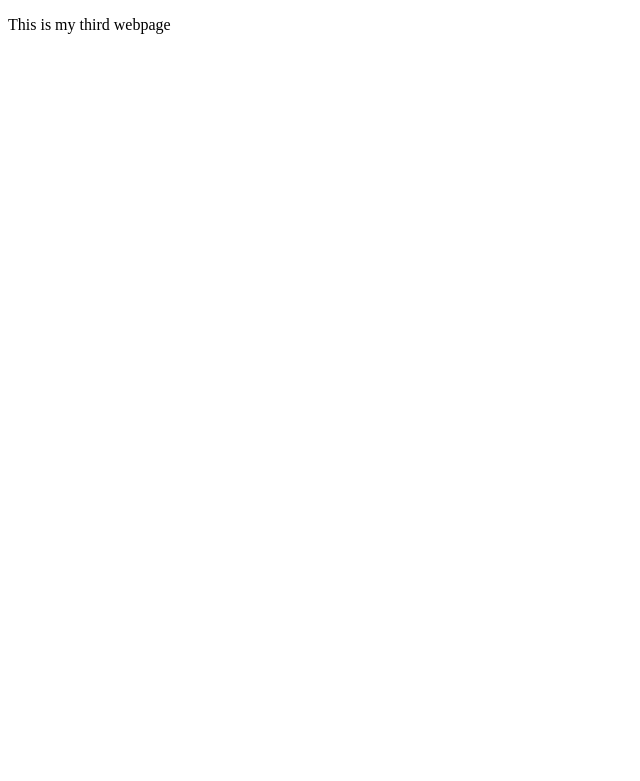
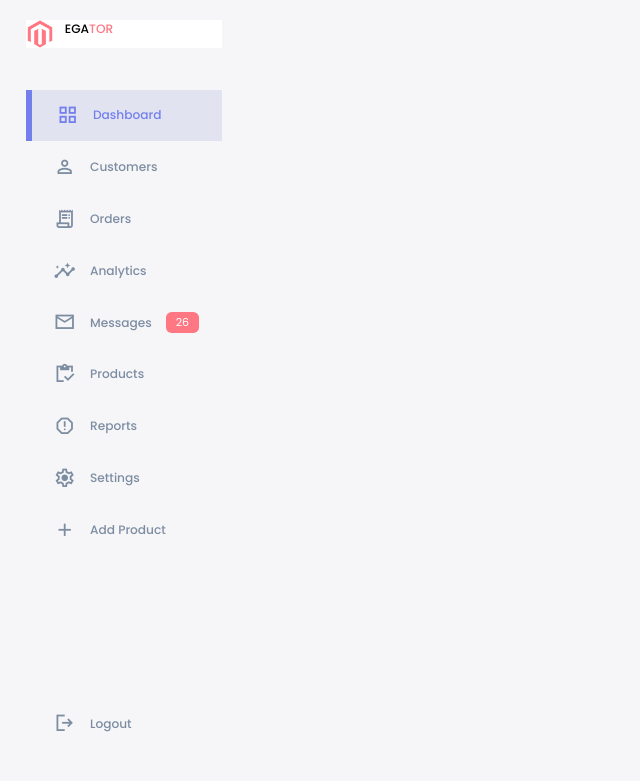
Before and after one commit to Jedidah-N001/Admin-DashBoard, a plain HTML site: page index.html in a window 1280 px wide. Shown: the whole page, without its empty margins (0-640 px from the left). Drawn offline with nearby package versions, Linux system fonts and the light colour scheme.

Commit message:
created the side bar

```diff
--- a/index.html
+++ b/index.html
@@ -1,11 +1,71 @@
 <!DOCTYPE html>
-<html>
-    <head>
-        <title>
-            My webpage
-        </title>
-    </head>
-    <body>
-        <P>This is my third webpage</P>
-    </body>
+<html lang="en">
+<head>
+    <meta charset="UTF-8">
+    <meta name="viewport" content="width=device-width, initial-scale=1.0">
+    <title>Responsive admin-dashboard</title>
+    <!-- naterial icon -->
+    <link rel="stylesheet" href="https://fonts.googleapis.com/css2?family=Material+Symbols+Sharp:opsz,wght,FILL,GRAD@24,400,0,0" />
+    <!-- stylesheet -->
+     <link rel="stylesheet" href="style.css">
+</head>
+<body>
+    <div class="container">
+        <aside>
+            <div class="top">
+                <div class="logo">
+                    <img src="assets/logo.png" alt="">
+                    <h3>EGA<span class="danger">TOR</span></h3>
+                </div>
+                <div class="close" id="close-btn">
+                    <span class="material-symbols-sharp">close</span>
+                </div>
+            </div>
+            <div class="sidebar">
+                <a href="" class="active">
+                    <span class="material-symbols-sharp">grid_view </span>
+                    <h3>Dashboard</h3>
+                </a>
+                <a href="">
+                    <span class="material-symbols-sharp">person</span>
+                    <h3>Customers</h3>
+                </a>
+                <a href="">
+                    <span class="material-symbols-sharp"> receipt_long</span>
+                    <h3>Orders</h3>
+                </a>
+                <a href="">
+                    <span class="material-symbols-sharp">insights</span>
+                    <h3>Analytics</h3>
+                </a>
+                <a href="">
+                    <span class="material-symbols-sharp">mail</span>
+                    <h3>Messages</h3>
+                    <span class="message-count">26</span>
+                </a>
+                <a href="">
+                    <span class="material-symbols-sharp">inventory</span>
+                    <h3>Products</h3>
+                </a>
+                <a href="">
+                    <span class="material-symbols-sharp">report </span>
+                    <h3>Reports</h3>
+                </a>
+                <a href="">
+                    <span class="material-symbols-sharp">settings </span>
+                    <h3>Settings</h3>
+                </a>
+                <a href="">
+                    <span class="material-symbols-sharp">add </span>
+                    <h3>Add Product</h3>
+                </a>
+                <a href="">
+                    <span class="material-symbols-sharp">Logout </span>
+                    <h3>Logout</h3>
+                </a>
+            </div>
+        </aside>
+    </div>
+
+</body>
 </html>
--- a/style.css
+++ b/style.css
@@ -0,0 +1,190 @@
+
+@import url('https://fonts.googleapis.com/css2?family=Poppins:wght@300;400;500;600;800&display=swap');
+
+/* root variables */
+:root{
+    --color-primary: #7380ec;
+    --color-danger: #ff7782;
+    --color-success: #41f1bc;
+    --color-warning: #41f1bc;
+    --color-white: #fff;
+    --color-info-dark: #7d8da1;
+    --color-info-light: #dce1eb;
+    --color-dark: #363949;
+    --color-light: rgba(132,139,200,0.18);
+    --color-primary-variant: #111e88;
+    --color-dark-variant: #677483;
+    --color-background: #f6f6f9;
+
+    --card-border-radius: 2rem;
+        --border-radius-1: 0.4rem;
+         --border-radius-2: 0.8rem;
+        --border-radius-3: 1.2rem;
+
+    --card-padding: 1.8rem;
+    --padding: 1.2rem;
+    --box-shadow: 0 2rem 3rem var(--color-light);
+
+}
+
+*{
+    margin: 0;
+    padding: 0;
+    outline: none;
+    text-decoration: none;
+    list-style-type: none;
+    border: 0;
+    appearance: none;
+    box-sizing: border-box;
+}
+html{
+    font-size: 14px;
+}
+body{
+    width: 100vw;
+    height: 100vh;
+    font-family: "Poppins", sans-serif;
+    font-size: 0.88rem;
+    background: var(--color-background);
+    user-select: none;
+    overflow-x: hidden;
+}
+.container{
+    display: grid;
+    width: 96%;
+    margin: 0 auto;
+    gap: 1.8rem;
+    grid-template-columns: 14rem auto 23rem;
+
+}
+a{
+    color: var(--color-dark);
+}
+img{
+    display: block;
+    width: 100%;
+}
+h1{
+    font-weight: 800;
+    font-size: 1.8rem;
+}
+h2{
+    font-size: 1.4rem;
+}
+h3{
+    font-size: 0.87rem;
+}
+h4{
+    font-size: 0.8rem;
+}
+h5{
+    font-size: 0.77rem;
+}
+small{
+    font-size: 0.75rem;
+}
+.profile-photo{
+    width: 2.8rem;
+    height: 2.8rem;
+    border-radius: 50%;
+    overflow: hidden;
+}
+.text-muted{
+    color: var(--color-info-dark)
+}
+p{
+    color: var(--color-dark-variant);
+}
+b{
+    color: var(--color-dark);
+}
+.primary{
+    color: var(--color-primary);
+}
+.danger{
+    color: var(--color-danger);
+}
+.success{
+    color: var(--color-success);
+}
+.warning{text-align: center;
+    color: var(--color-warning);
+}
+aside {
+    height: 100vh;
+}
+aside .top{
+    background: white;
+    display: flex;
+    justify-content: space-between;
+    align-items: center;
+    margin-top: 1.4rem;
+}
+aside .logo{
+    display: flex;
+    gap: 0.8rem;
+}
+aside .top img{
+    width: 2rem;
+    height: 2rem;
+}
+aside .close{
+    display: none;
+}
+aside .sidebar{
+    display: flex;
+    flex-direction: column;
+    height: 86vh;
+    position: relative;
+    top: 3rem;
+}
+aside h3{
+    font-weight: 500;
+}
+aside .sidebar a{
+    display: flex;
+    color: var(--color-info-dark);
+    margin-left: 2rem;
+    gap: 1rem;
+    align-items: center;
+    position: relative;
+    height: 3.7rem;
+    transition: all 300ms ease;
+}
+aside .sidebar a span{
+    font-size: 1.6rem;
+    transition: all 300ms ease;
+}
+aside .sidebar a:last-child{
+    position: absolute;
+    bottom: 2rem;
+    width: 100%;
+}
+aside .sidebar a.active{
+    background: var(--color-light);
+    color: var(--color-primary);
+    margin-left: 0;
+}
+aside .sidebar a.active::before{
+    content: '';
+    width: 6px;
+    height: 100%;
+    background: var(--color-primary);
+}
+aside .sidebar a.active span{
+    color: var(--color-primary);
+    margin-left: calc(1rem - 3px);
+}
+aside .sidebar a:hover{
+    color: var(--color-primary);
+}
+aside .sidebar a:hover span{
+    margin-left: 1rem;
+}
+aside .sidebar .message-count{
+    background: var(--color-danger);
+    color: white;
+    padding: 2px 10px;
+    font-size: 11px;
+    border-radius: var(--border-radius-1);
+}
```
Also changed, not shown: assets/logo.png (added), assets/profile-1.jpg (added), assets/profile-2.jpg (added), assets/profile-3.jpg (added).
